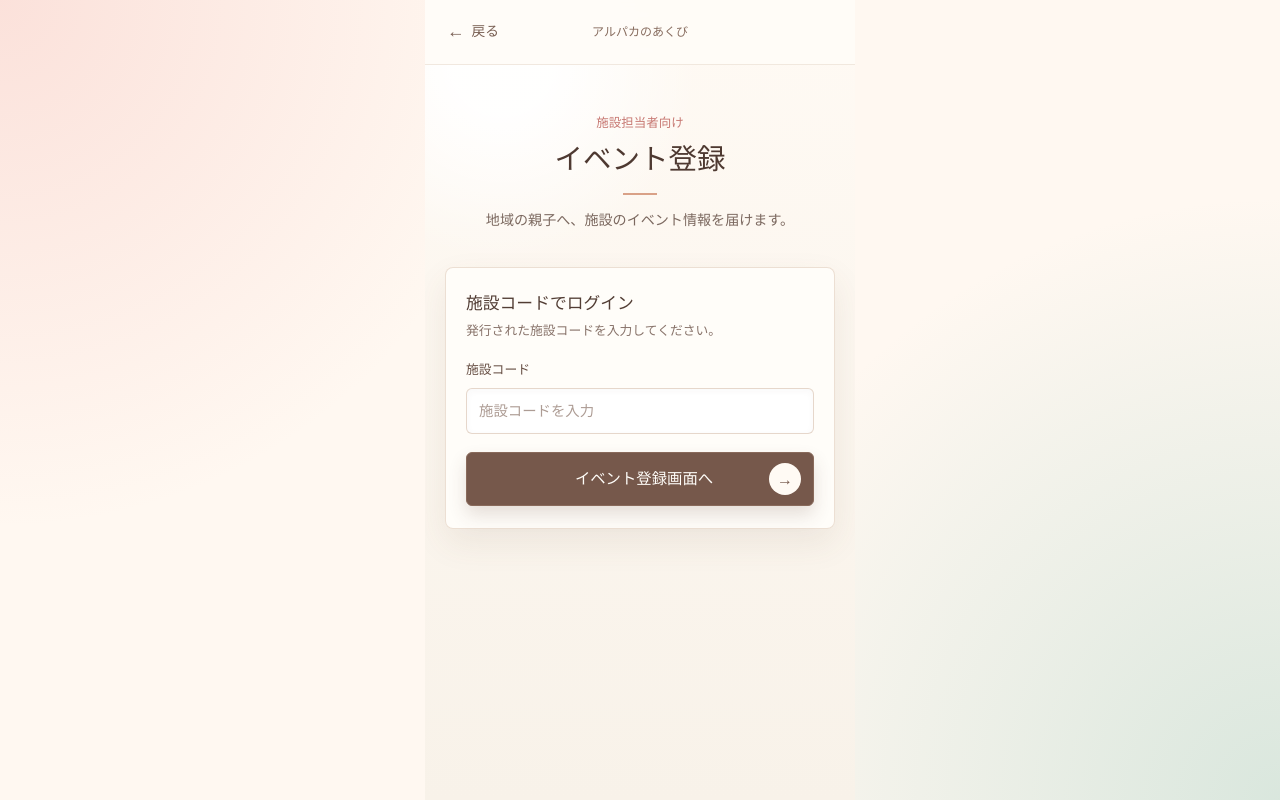
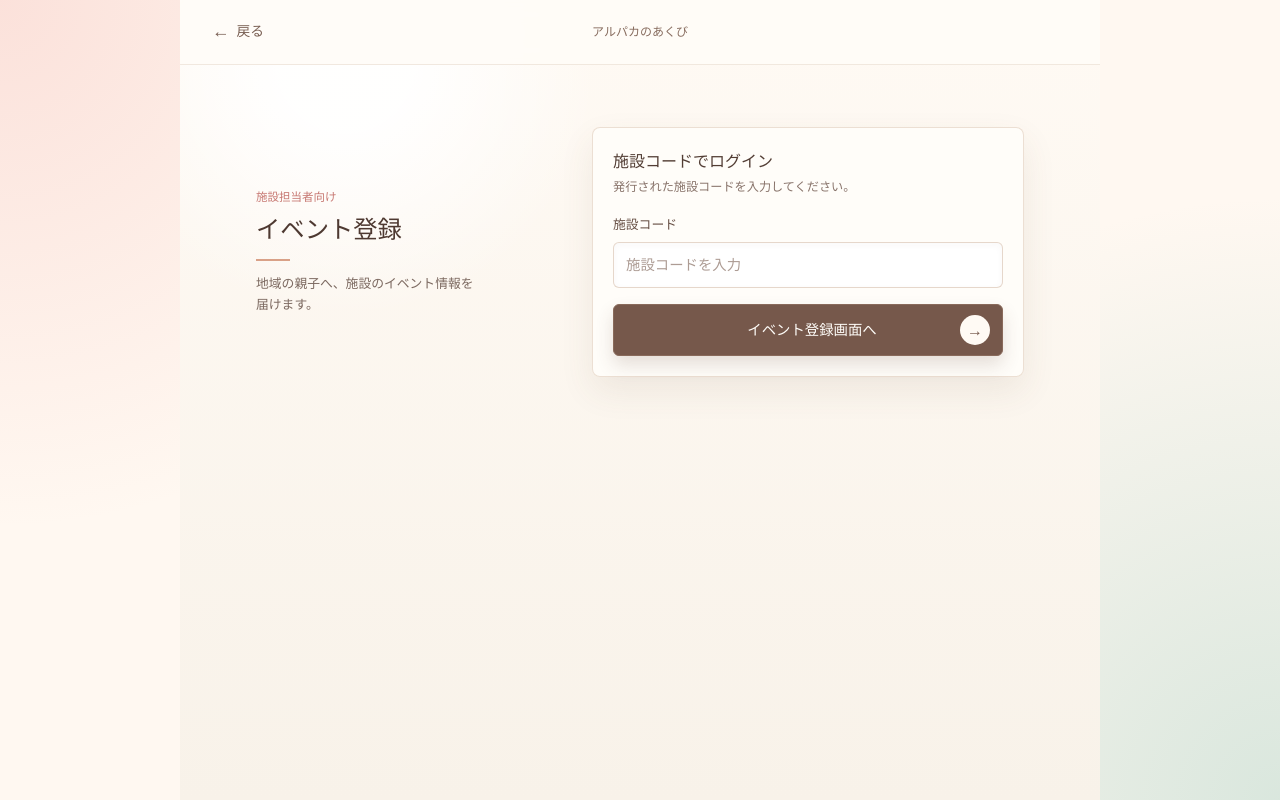
Before and after one commit to risaxiachong-sketch/sanji-no-hiroba, a React (Vite) app in the folder frontend/: page / in a window 1280 px wide. Both pictures are taken after a click on the button "施設担当者はこちら". Built offline with nearby package versions, Linux system fonts and the light colour scheme; no server answers.

Commit message:
施設ログイン画面のPC表示を最適化

```diff
--- a/frontend/src/components/AdminEventForm/AdminEventForm.module.css
+++ b/frontend/src/components/AdminEventForm/AdminEventForm.module.css
@@ -661,6 +661,72 @@ select.input {
 }
 
 @media (min-width: 600px) {
+  .authPage {
+    max-width: 820px;
+  }
+
+  .authHeader {
+    padding-right: 28px;
+    padding-left: 28px;
+  }
+
+  .authMain {
+    display: grid;
+    grid-template-columns: minmax(180px, 0.75fr) minmax(320px, 1.25fr);
+    align-items: center;
+    gap: 34px;
+    padding: 50px 36px 44px;
+  }
+
+  .authIntro {
+    text-align: left;
+  }
+
+  .authEyebrow {
+    font-size: 0.72rem;
+  }
+
+  .authTitle {
+    font-size: 1.52rem;
+  }
+
+  .authRule {
+    margin: 12px 0;
+  }
+
+  .authLead {
+    max-width: 230px;
+    font-size: 0.8rem;
+  }
+
+  .authCard {
+    margin-top: 0;
+    padding: 22px 20px 20px;
+    gap: 16px;
+  }
+
+  .authCardHeader h2 {
+    font-size: 1rem;
+  }
+
+  .authCardHeader p {
+    font-size: 0.76rem;
+  }
+
+  .authInput {
+    min-height: 48px;
+  }
+
+  .authSubmit {
+    min-height: 50px;
+    font-size: 0.9rem;
+  }
+
+  .authSubmitArrow {
+    width: 30px;
+    height: 30px;
+  }
+
   .adminPage {
     max-width: 820px;
   }
@@ -711,6 +777,19 @@ select.input {
 }
 
 @media (min-width: 960px) {
+  .authPage {
+    max-width: 920px;
+  }
+
+  .authMain {
+    width: 100%;
+    max-width: 840px;
+    margin: 0 auto;
+    grid-template-columns: minmax(240px, 0.8fr) minmax(400px, 1.2fr);
+    gap: 48px;
+    padding-top: 62px;
+  }
+
   .adminPage {
     max-width: 980px;
   }
```
